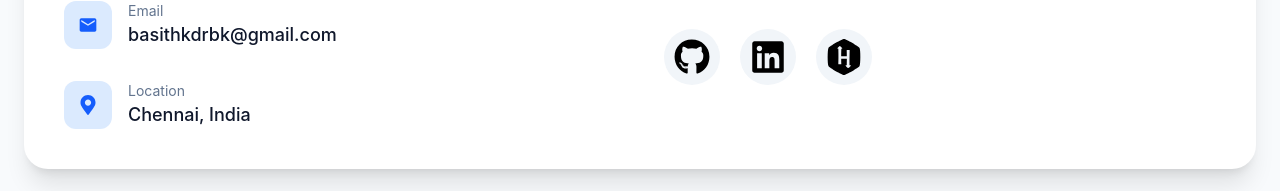
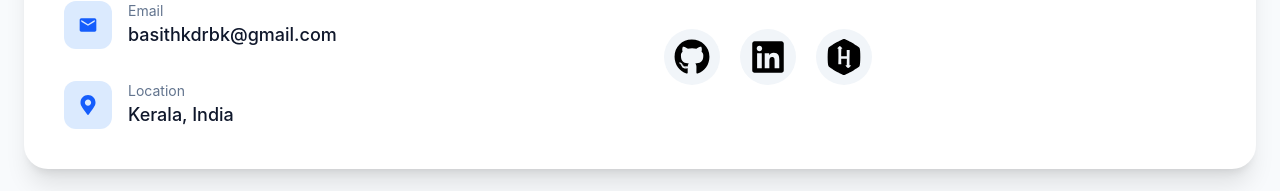
Before and after one commit to basith670/my_portfolio, a React (Vite) app: page / in a window 1280 px wide. Shown: the part 11761-11952 px from the top of the page. Built offline with nearby package versions, Linux system fonts and the light colour scheme.

Commit message:
Update portfolio contact section

```diff
--- a/src/components/sections/Contact.jsx
+++ b/src/components/sections/Contact.jsx
@@ -86,7 +86,7 @@ function Contact() {
                   <div>
                     <p className="text-sm text-slate-500">Location</p>
                     <p className="text-base sm:text-lg font-medium text-slate-900">
-                      Chennai, India
+                      Kerala, India
                     </p>
                   </div>
 
```
